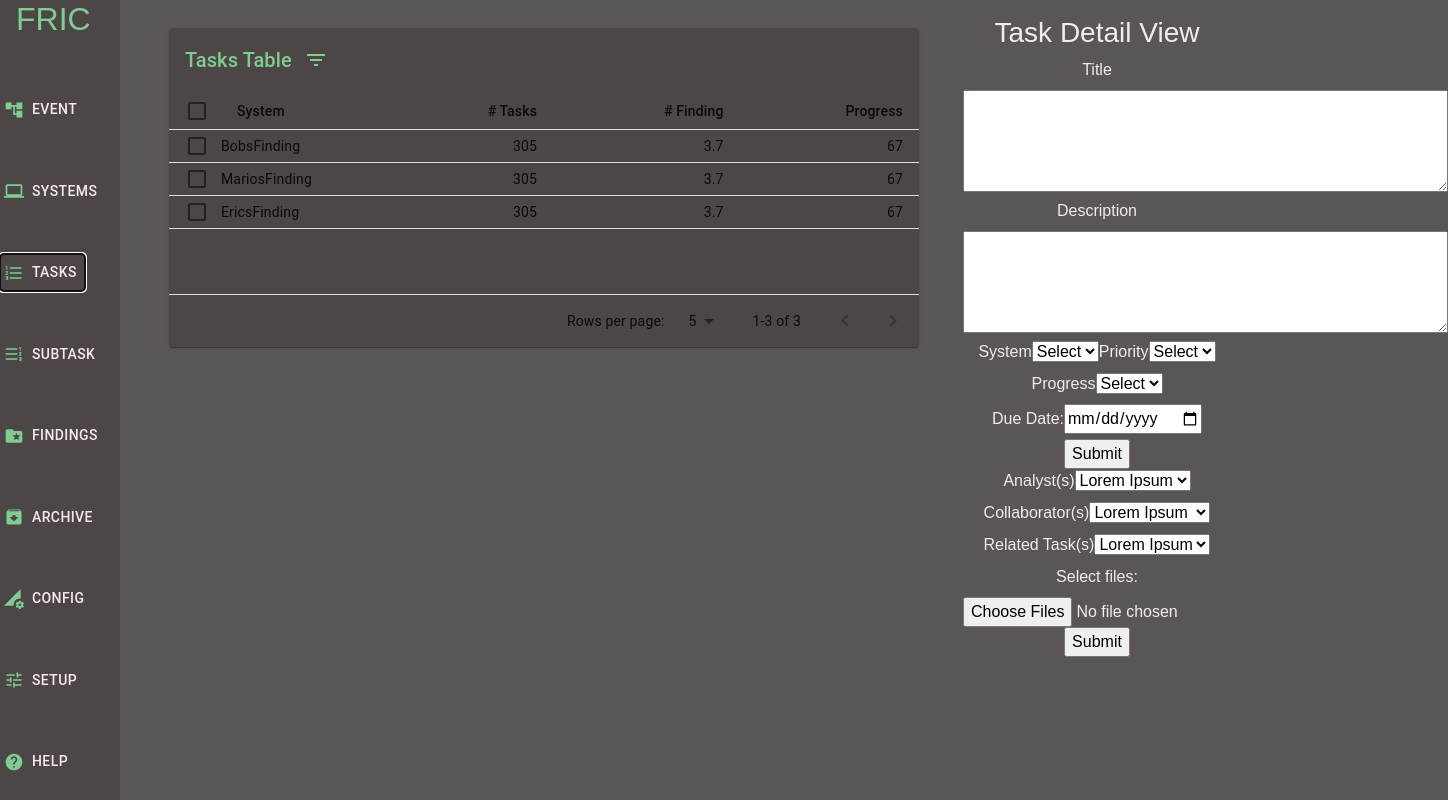
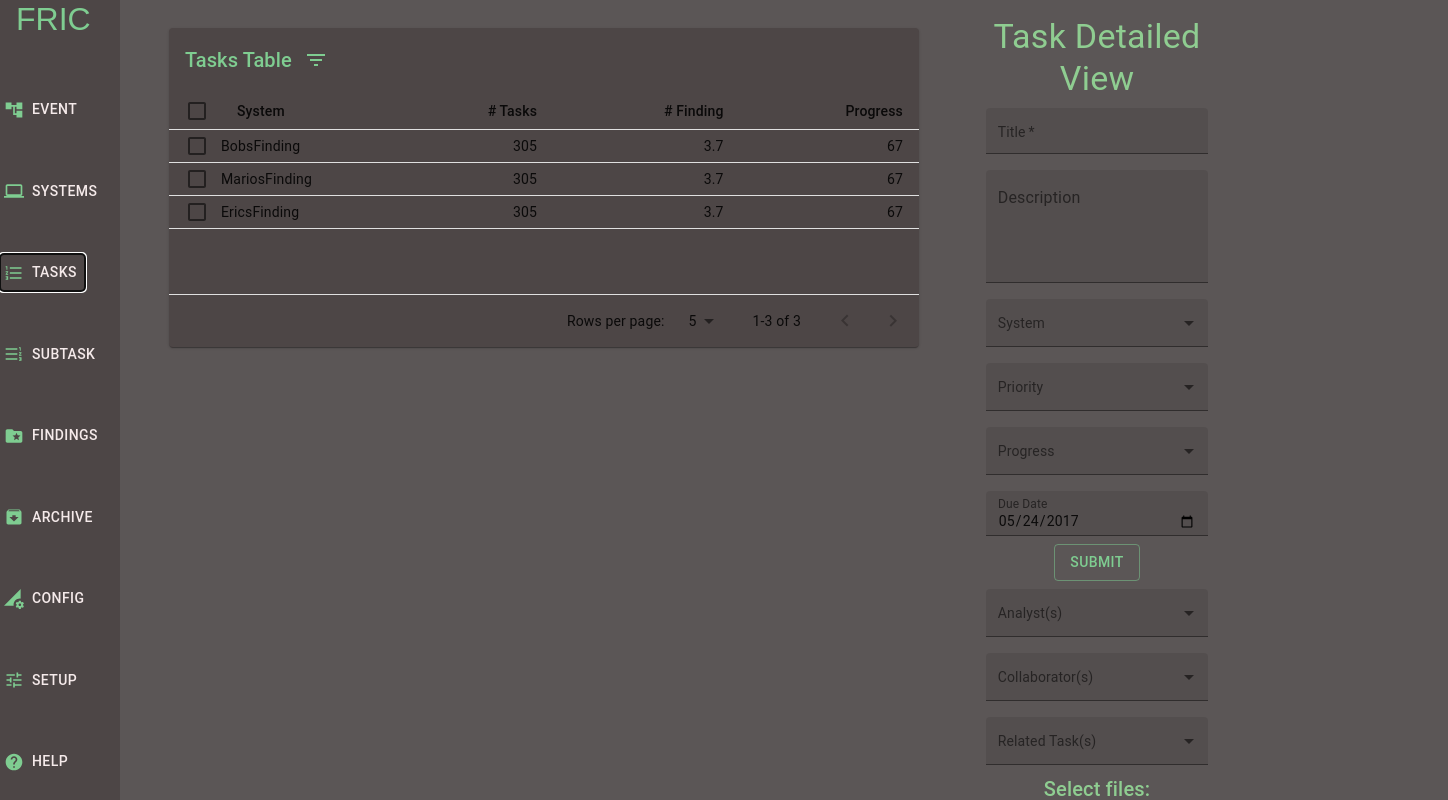
Before and after one commit to P3rc1val/7PS_FRIC, a React (Create React App) app in the folder fric-app/: page / in a window 1280 px wide. Both pictures are taken after a click on the button "TASKS". Shown: the top 800 px of the page, 1448 px wide, since content can reach past the window. Built offline with nearby package versions, Linux system fonts and the light colour scheme.

Commit message:
MaterialUI update to SubtaskDetails and TaskDetail

```diff
--- a/fric-app/src/DetailViews/SubtaskDetails.js
+++ b/fric-app/src/DetailViews/SubtaskDetails.js
@@ -1,101 +1,214 @@
 import React, { Component } from "react";
 import styled, { css } from "styled-components";
+import "bootstrap/dist/css/bootstrap.min.css";
 import "../App.css";
-const SubtaskDetails = () => {
+import TextField from "@material-ui/core/TextField";
+import { makeStyles } from "@material-ui/core/styles";
+import SystemDetails from "./SystemDetails";
+import { createMuiTheme } from "@material-ui/core/styles";
+import { ThemeProvider } from "@material-ui/styles";
+import Typography from "@material-ui/core/Typography";
+import AttachFileIcon from '@material-ui/icons/AttachFile';
+import ButtonGroup from "@material-ui/core/ButtonGroup";
+import Button from "@material-ui/core/Button";
+import Box from "@material-ui/core/Box";
+import Select from '@material-ui/core/Select';
+const theme = createMuiTheme({
+  palette: {
+    primary: {
+      // Purple and green play nicely together.
+      main: "#7fcd91",
+    },
+    secondary: {
+      // This is green.A700 as hex.
+      main: "#8fcd91",
+    },
+  },
+  overrides: {
+    // Style sheet name ⚛️
+    MuiButton: {
+      // Name of the rule
+      label: {
+        // Some CSS
+        align: "left",
+      },
+    },
+  },
+});
+
+const useStyles = makeStyles((theme) => ({
+  root: {
+    "& .MuiTextField-root": {
+      margin: theme.spacing(1),
+      width: "25ch",
+    },
+    palette: {
+      primary: {
+        // Purple and green play nicely together.
+        main: "#7fcd91",
+      },
+      secondary: {
+        // This is green.A700 as hex.
+        main: "#8fcd91",
+      },
+    },
+  },
+}));
+
+export function SubtaskDetailViewForm(props) {
+  const classes = useStyles();
+  const [eclass, setClass] = React.useState("");
+
+  //   const handleChange = (event) => {
+  //     setClass(event.target.value);
+  //   };
+  const { handleChange } = props;
+  const { saveEvent } = props;
+
   return (
-    <rect4>
-      <titles>
-        <h3>Subtask Detail View</h3>
-      </titles>
-      <rect7>
-        <scrollContainers>
-          <detailView style={{ overflow: "scroll" }}>
-            <form action="/action_page.php">
-              <label for="w3review">Title</label>
-              <textarea
-                id="w3review"
-                name="w3review"
-                rows="4"
-                cols="50"
-              ></textarea>
+    <ThemeProvider theme={theme}>
+      <rect4>
+        <rect7>
+          <eventDetailView>
+            <Typography variant="h4" color="secondary">
+            Subtask Detailed View
+            </Typography>
+            <form
+              className={classes.root}
+              noValidate
+              autoComplete="off"
+              method="POST"
+              onSubmit={saveEvent}
+            >
+              <div>
+
+                <TextField
+                  size="small"
+                  inputProps={{ style: { fontSize: 14 } }} // font size of input text
+                  InputLabelProps={{ style: { fontSize: 14 } }} // font size of input label
+                  required
+                  name="title"
+                  onChange={handleChange}
+                  id="filled-read-only-input"
+                  label="Title"
+                  defaultValue=""
+                  variant="filled"
+                />
+
+
+                <TextField
+                  size="small"
+                  inputProps={{ style: { fontSize: 14 } }} // font size of input text
+                  InputLabelProps={{ style: { fontSize: 14 } }} // font size of input label
+                  name="progressSelect"
+                  onChange={handleChange}
+                  id="progressSelect"
+                  select
+                  label="Progress"
+                  className={classes.textField}
+                  margin="normal"
+                  variant="filled"
+                ></TextField>
+                <TextField
+                  size="small"
+                  inputProps={{ style: { fontSize: 14 } }} // font size of input text
+                  InputLabelProps={{ style: { fontSize: 14 } }} // font size of input label
+                  name="dueDate"
+                  onChange={handleChange}
+                  id="date"
+                  label="Due Date"
+                  type="date"
+                  defaultValue="2017-05-24"
+                  className={classes.textField}
+                  InputLabelProps={{
+                    shrink: true,
+                  }}
+                  variant="filled"
+                />
+                <Button variant="outlined" color="primary">
+                  Submit
+                </Button>
+
+                <TextField
+                  size="small"
+                  inputProps={{ style: { fontSize: 14 } }} // font size of input text
+                  InputLabelProps={{ style: { fontSize: 14 } }} // font size of input label
+                  name="analystMSelect"
+                  onChange={handleChange}
+                  id="select"
+                  select
+                  label="Analyst(s)"
+                  className={classes.textField}
+                  margin="normal"
+                  variant="filled"
+                ></TextField>
+
+                <TextField
+                  size="small"
+                  inputProps={{ style: { fontSize: 14 } }} // font size of input text
+                  InputLabelProps={{ style: { fontSize: 14 } }} // font size of input label
+                  name="prioritySelect"
+                  onChange={handleChange}
+                  id="prioritySelect"
+                  select
+                  label="Collaborator(s)"
+                  className={classes.textField}
+                  margin="normal"
+                  variant="filled"
+                ></TextField>
+
+                <TextField
+                  size="small"
+                  inputProps={{ style: { fontSize: 14 } }} // font size of input text
+                  InputLabelProps={{ style: { fontSize: 14 } }} // font size of input label
+                  name="taskSelect"
+                  onChange={handleChange}
+                  id="taskSelect"
+                  select
+                  label="Task(s)"
+                  className={classes.textField}
+                  margin="normal"
+                  variant="filled"
+                ></TextField>
+
+                <TextField
+                  size="small"
+                  inputProps={{ style: { fontSize: 14 } }} // font size of input text
+                  InputLabelProps={{ style: { fontSize: 14 } }} // font size of input label
+                  name="subtaskSelect"
+                  onChange={handleChange}
+                  id="subtaskSelect"
+                  select
+                  label="Subask(s)"
+                  className={classes.textField}
+                  margin="normal"
+                  variant="filled"
+                ></TextField>
+
+
+                <Typography variant="h6" color="secondary">
+                Select files:
+                </Typography>
+
+                <Button
+                  variant="contained"
+                  color="primary"
+                  className={classes.button}
+                  startIcon={<AttachFileIcon />}
+                >
+                  Attachments
+                </Button>
+                <br></br>
+                <br></br>
+                <Button variant="outlined" color="primary">
+                  Submit
+                </Button>
+              </div>
             </form>
-            <form action="/action_page.php">
-              <label for="w3review">Description</label>
-              <textarea
-                id="w3review"
-                name="w3review"
-                rows="4"
-                cols="50"
-              ></textarea>
-            </form>
-
-            <label>Progress</label>
-
-            <select id="myList">
-              <option value="1">Select</option>
-            </select>
-
-            <form action="/action_page.php">
-              <label for="due date">Due Date:</label>
-
-              <input type="date" id="due date" name="due date"></input>
-              <input type="submit"></input>
-            </form>
-
-            <label>Analyst(s)</label>
-
-            <select name="skills" multiple="" class="ui fluid dropdown">
-              <option value="">Lorem Ipsum</option>
-              <option value="angular">Lorem Ipsum</option>
-              <option value="css">Lorem Ipsum</option>
-              <option value="design">Lorem Ipsum</option>
-              <option value="ember">Lorem Ipsum</option>
-              <option value="html">Lorem Ipsum</option>
-            </select>
-
-            <label>Collaborator(s)</label>
-
-            <select name="skills" multiple="" class="ui fluid dropdown">
-              <option value="">Lorem Ipsum</option>
-              <option value="angular">Lorem Ipsumr</option>
-              <option value="css">Lorem Ipsum</option>
-              <option value="design">Lorem Ipsum</option>
-              <option value="ember">Lorem Ipsum</option>
-              <option value="html">Lorem Ipsum</option>
-            </select>
-
-            <label>Task(s)</label>
-
-            <select name="skills" multiple="" class="ui fluid dropdown">
-              <option value="">Lorem Ipsum</option>
-              <option value="angular">Lorem Ipsum</option>
-              <option value="css">Lorem Ipsum</option>
-              <option value="design">Lorem Ipsum</option>
-              <option value="ember">Lorem Ipsum</option>
-              <option value="html">Lorem Ipsum</option>
-            </select>
-
-            <label>Subtask(s)</label>
-
-            <select name="skills" multiple="" class="ui fluid dropdown">
-              <option value="">Lorem Ipsum</option>
-              <option value="angular">Lorem Ipsum</option>
-              <option value="css">Lorem Ipsum</option>
-              <option value="design">Lorem Ipsum</option>
-              <option value="ember">Lorem Ipsum</option>
-              <option value="html">Lorem Ipsum</option>
-            </select>
-
-            <form action="/action_page.php">
-              <label for="myfile">Select files:</label>
-              <input type="file" id="myfile" name="myfile" multiple></input>
-              <input type="submit"></input>
-            </form>
-          </detailView>
-        </scrollContainers>
-      </rect7>
-    </rect4>
+          </eventDetailView>
+        </rect7>
+      </rect4>
+    </ThemeProvider>
   );
-};
-
-export default SubtaskDetails;
+}
+export default SubtaskDetailViewForm;
--- a/fric-app/src/DetailViews/TaskDetail.js
+++ b/fric-app/src/DetailViews/TaskDetail.js
@@ -1,106 +1,240 @@
 import React, { Component } from "react";
 import styled, { css } from "styled-components";
-import "../App.css"
+import "bootstrap/dist/css/bootstrap.min.css";
+import "../App.css";
+import TextField from "@material-ui/core/TextField";
+import { makeStyles } from "@material-ui/core/styles";
+import SystemDetails from "./SystemDetails";
+import { createMuiTheme } from "@material-ui/core/styles";
+import { ThemeProvider } from "@material-ui/styles";
+import Typography from "@material-ui/core/Typography";
+import AttachFileIcon from '@material-ui/icons/AttachFile';
+import ButtonGroup from "@material-ui/core/ButtonGroup";
+import Button from "@material-ui/core/Button";
+import Box from "@material-ui/core/Box";
+import Select from '@material-ui/core/Select';
+const theme = createMuiTheme({
+  palette: {
+    primary: {
+      // Purple and green play nicely together.
+      main: "#7fcd91",
+    },
+    secondary: {
+      // This is green.A700 as hex.
+      main: "#8fcd91",
+    },
+  },
+  overrides: {
+    // Style sheet name ⚛️
+    MuiButton: {
+      // Name of the rule
+      label: {
+        // Some CSS
+        align: "left",
+      },
+    },
+  },
+});
 
-const TaskDetails = () => {
+const useStyles = makeStyles((theme) => ({
+  root: {
+    "& .MuiTextField-root": {
+      margin: theme.spacing(1),
+      width: "25ch",
+    },
+    palette: {
+      primary: {
+        // Purple and green play nicely together.
+        main: "#7fcd91",
+      },
+      secondary: {
+        // This is green.A700 as hex.
+        main: "#8fcd91",
+      },
+    },
+  },
+}));
+
+export function TaskDetailViewForm(props) {
+  const classes = useStyles();
+  const [eclass, setClass] = React.useState("");
+
+  //   const handleChange = (event) => {
+  //     setClass(event.target.value);
+  //   };
+  const { handleChange } = props;
+  const { saveEvent } = props;
+
   return (
-    <rect4>
-      <titles>
-        <h3>Task Detail View</h3>
-      </titles>
-      <rect7>
-        <scrollContainers>
-          <detailView style={{ overflow: "scroll" }}>
-            <label for="w3review">Title</label>
-            <form action="/action_page.php">
-              <textarea
-                id="w3review"
-                name="w3review"
-                rows="4"
-                cols="50"
-              ></textarea>
-            </form>
-            <label for="w3review">Description</label>
-            <form action="/action_page.php">
-              <textarea
-                id="w3review"
-                name="w3review"
-                rows="4"
-                cols="50"
-              ></textarea>
-            </form>
+    <ThemeProvider theme={theme}>
+      <rect4>
+        <rect7>
+          <eventDetailView>
+            <Typography variant="h4" color="secondary">
+            Task Detailed View
+            </Typography>
+            <form
 
-            <label>System</label>
-
-            <select id="myList">
-              <option value="1">Select</option>
-            </select>
-
-            <label>Priority</label>
-
-            <select id="myList">
-              <option value="1">Select</option>
-            </select>
-
-            <label>Progress</label>
-
-            <select id="myList">
-              <option value="1">Select</option>
-            </select>
-
-            <form action="/action_page.php">
-              <label for="due date">Due Date:</label>
-
-              <input type="date" id="due date" name="due date"></input>
-              <input type="submit"></input>
-            </form>
-
-            <label>Analyst(s)</label>
-
-            <select name="skills" multiple="" class="ui fluid dropdown">
-              <option value="">Lorem Ipsum</option>
-              <option value="angular">Lorem Ipsum</option>
-              <option value="css">Lorem Ipsum</option>
-              <option value="design">Lorem Ipsum</option>
-              <option value="ember">Lorem Ipsum</option>
-              <option value="html">Lorem Ipsum</option>
-            </select>
-
-            <label>Collaborator(s)</label>
-
-            <select name="skills" multiple="" class="ui fluid dropdown">
-              <option value="">Lorem Ipsum</option>
-              <option value="angular">Lorem Ipsumr</option>
-              <option value="css">Lorem Ipsum</option>
-              <option value="design">Lorem Ipsum</option>
-              <option value="ember">Lorem Ipsum</option>
-              <option value="html">Lorem Ipsum</option>
-            </select>
-
-            <label>Related Task(s)</label>
-
-            <select name="skills" multiple="" class="ui fluid dropdown">
-              <option value="">Lorem Ipsum</option>
-              <option value="angular">Lorem Ipsum</option>
-              <option value="css">Lorem Ipsum</option>
-              <option value="design">Lorem Ipsum</option>
-              <option value="ember">Lorem Ipsum</option>
-              <option value="html">Lorem Ipsum</option>
-            </select>
-
-            <form action="/action_page.php">
-              <label for="myfile">Select files:</label>
-              <input type="file" id="myfile" name="myfile" multiple></input>
-              <input type="submit"></input>
-            </form>
-          </detailView>
-        </scrollContainers>
-      </rect7>
-    </rect4>
-  );
-};
+              className={classes.root}
+              noValidate
+              autoComplete="off"
+              method="POST"
+              onSubmit={saveEvent}
+            >
+              <div>
 
 
 
+                <TextField
+                  size="small"
+                  inputProps={{ style: { fontSize: 14 } }} // font size of input text
+                  InputLabelProps={{ style: { fontSize: 14 } }} // font size of input label
+                  required
+                  name="title"
+                  onChange={handleChange}
+                  id="filled-read-only-input"
+                  label="Title"
+                  defaultValue=""
+                  variant="filled"
+                />
 
-export default TaskDetails;
+                <TextField
+                  id="outlined-multiline-static"
+                  label="Description"
+                  name="description"
+                  multiline
+                  rows={4}
+                  defaultValue=""
+                  variant="filled"
+                />
+
+                <TextField
+                  size="small"
+                  inputProps={{ style: { fontSize: 14 } }} // font size of input text
+                  InputLabelProps={{ style: { fontSize: 14 } }} // font size of input label
+                  name="systemSelect"
+                  onChange={handleChange}
+                  id="systemSelect"
+                  select
+                  label="System"
+                  className={classes.textField}
+                  margin="normal"
+                  variant="filled"
+                ></TextField>
+
+                <TextField
+                  size="small"
+                  inputProps={{ style: { fontSize: 14 } }} // font size of input text
+                  InputLabelProps={{ style: { fontSize: 14 } }} // font size of input label
+                  name="prioritySelect"
+                  onChange={handleChange}
+                  id="prioritySelect"
+                  select
+                  label="Priority"
+                  className={classes.textField}
+                  margin="normal"
+                  variant="filled"
+                ></TextField>
+
+                <TextField
+                  size="small"
+                  inputProps={{ style: { fontSize: 14 } }} // font size of input text
+                  InputLabelProps={{ style: { fontSize: 14 } }} // font size of input label
+                  name="progressSelect"
+                  onChange={handleChange}
+                  id="progressSelect"
+                  select
+                  label="Progress"
+                  className={classes.textField}
+                  margin="normal"
+                  variant="filled"
+                ></TextField>
+
+                <TextField
+                  size="small"
+                  inputProps={{ style: { fontSize: 14 } }} // font size of input text
+                  InputLabelProps={{ style: { fontSize: 14 } }} // font size of input label
+                  name="dueDate"
+                  onChange={handleChange}
+                  id="date"
+                  label="Due Date"
+                  type="date"
+                  defaultValue="2017-05-24"
+                  className={classes.textField}
+                  InputLabelProps={{
+                    shrink: true,
+                  }}
+                  variant="filled"
+                />
+                <Button variant="outlined" color="primary">
+                  Submit
+                </Button>
+
+                <TextField
+                  size="small"
+                  inputProps={{ style: { fontSize: 14 } }} // font size of input text
+                  InputLabelProps={{ style: { fontSize: 14 } }} // font size of input label
+                  name="analystMSelect"
+                  onChange={handleChange}
+                  id="select"
+                  select
+                  label="Analyst(s)"
+                  className={classes.textField}
+                  margin="normal"
+                  variant="filled"
+                ></TextField>
+
+                <TextField
+                  size="small"
+                  inputProps={{ style: { fontSize: 14 } }} // font size of input text
+                  InputLabelProps={{ style: { fontSize: 14 } }} // font size of input label
+                  name="prioritySelect"
+                  onChange={handleChange}
+                  id="prioritySelect"
+                  select
+                  label="Collaborator(s)"
+                  className={classes.textField}
+                  margin="normal"
+                  variant="filled"
+                ></TextField>
+
+                <TextField
+                  size="small"
+                  inputProps={{ style: { fontSize: 14 } }} // font size of input text
+                  InputLabelProps={{ style: { fontSize: 14 } }} // font size of input label
+                  name="progressSelect"
+                  onChange={handleChange}
+                  id="progressSelect"
+                  select
+                  label="Related Task(s)"
+                  className={classes.textField}
+                  margin="normal"
+                  variant="filled"
+                ></TextField>
+
+                <Typography variant="h6" color="secondary">
+                Select files:
+                </Typography>
+
+                <Button
+                  variant="contained"
+                  color="primary"
+                  className={classes.button}
+                  startIcon={<AttachFileIcon />}
+                >
+                  Upload
+                </Button>
+                <br></br>
+                <br></br>
+                <Button variant="outlined" color="primary">
+                  Submit
+                </Button>
+              </div>
+            </form>
+          </eventDetailView>
+        </rect7>
+      </rect4>
+    </ThemeProvider>
+  );
+}
+export default TaskDetailViewForm;
```
